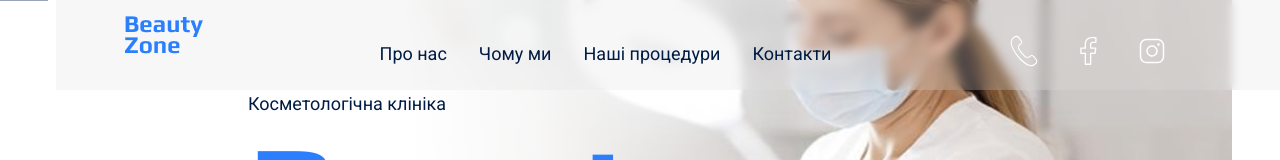
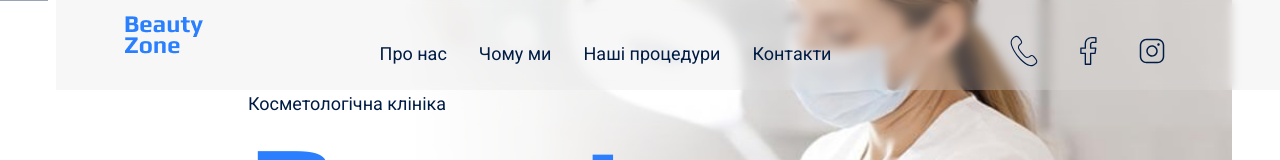
Before and after one commit to alexandwind/genius-homework-4, a plain HTML site: page index.html in a window 1280 px wide. Shown: the top 160 px of the page. Drawn offline with Linux system fonts and the light colour scheme.

Commit message:
headers icons change

```diff
--- a/app/scss/layout/_social-icon.scss
+++ b/app/scss/layout/_social-icon.scss
@@ -1,8 +1,16 @@
+@use '../util' as u;
+
 .social-icon {
+  width: u.pxRem(32);
+  height: u.pxRem(32);
   fill: var(--color-primary);
   transition: fill 0.2s ease-in;
 
   &:hover {
     fill: var(--color-primary-light);
   }
+
+  &--dark {
+    fill: var(--color-primary-dark);
+  }
 }
--- a/index.html
+++ b/index.html
@@ -59,21 +59,33 @@
             <ul class="header__social-list">
               <li>
                 <a href="">
-                  <svg width="32" height="32" class="social-icon">
+                  <svg
+                    width="32"
+                    height="32"
+                    class="social-icon social-icon--dark"
+                  >
                     <use href="./images/icon.svg#telephone"></use>
                   </svg>
                 </a>
               </li>
               <li>
                 <a href="">
-                  <svg width="32" height="32" class="social-icon">
+                  <svg
+                    width="32"
+                    height="32"
+                    class="social-icon social-icon--dark"
+                  >
                     <use href="./images/icon.svg#facebook"></use>
                   </svg>
                 </a>
               </li>
               <li>
                 <a href="">
-                  <svg width="32" height="32" class="social-icon">
+                  <svg
+                    width="32"
+                    height="32"
+                    class="social-icon social-icon--dark"
+                  >
                     <use href="./images/icon.svg#instagram"></use>
                   </svg>
                 </a>
```
Also changed, not shown: dist/styles.min.css, 1 other file.
